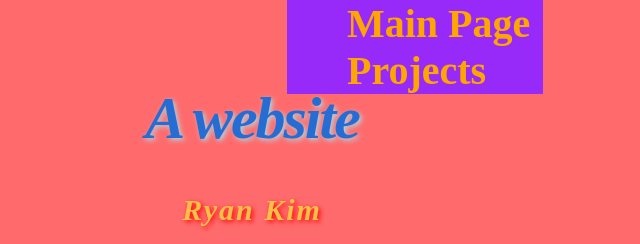
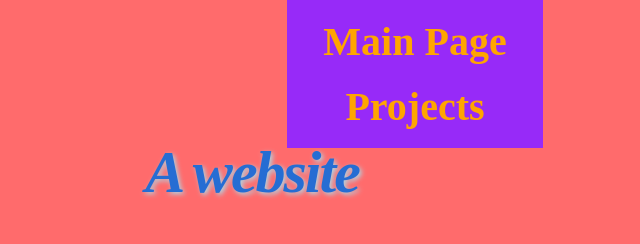
Before and after one commit to WVCS/website-Tokumoki, a plain HTML site: page index.html in a window 1280 px wide. Shown: the top 244 px of the page, without its empty margins (388-1028 px from the left). Drawn offline with Linux system fonts and the light colour scheme.

Commit message:
Update index.html

```diff
--- a/index.html
+++ b/index.html
@@ -1,6 +1,9 @@
 <html>
 <body>
    <center>
+</br>
+</br>
+</br>
 </br>
 </br>
       <h1><i> A website </i></h1><html>
@@ -20,9 +23,10 @@
 </html>
 
 <nav>
-  <li><a href = "index.html"> Main Page </a>  </li>
-  <li><a href = "page2.html"> Projects </a>   </li>
+  <li><center><a href = "index.html"> Main Page </a>  </li>
+  <li><center><a href = "page2.html"> Projects </a>   </li>
   <li>   </li>
+
 </nav>
         </html>
 
```
